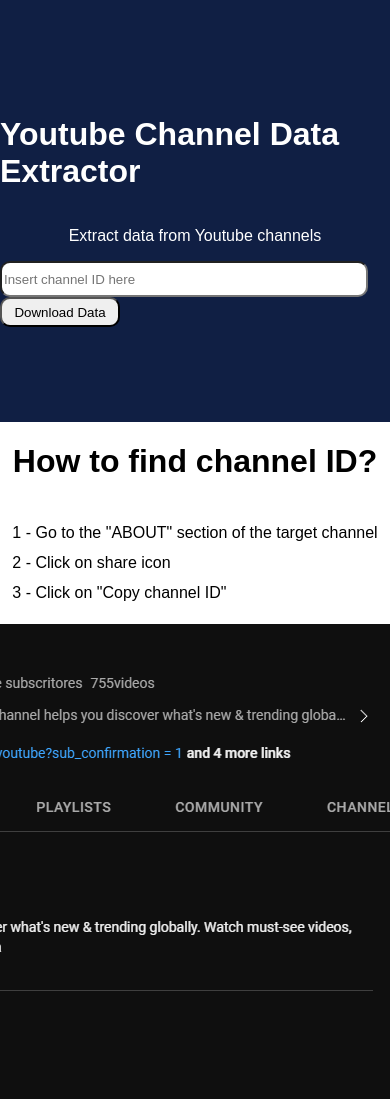
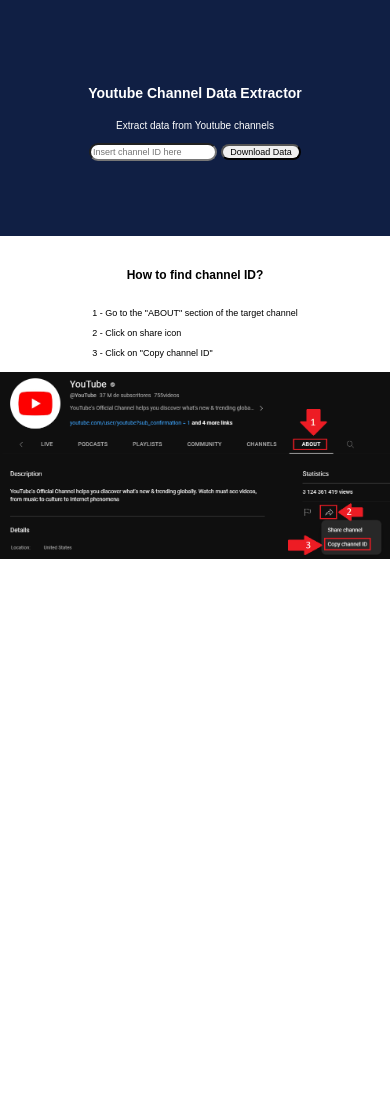
Before and after one commit to gabrieltsferreira/YTChannelDataExtractor, a Flask app: page / in a window 390 px wide; the page is wider, and only the part inside the window is pictured. After the commit the page ends 559 px from the top of that part, so only its background shows below. Run offline with Flask 3, Linux system fonts and the light colour scheme.

Commit message:
Responsive index page

```diff
--- a/static/css/index.css
+++ b/static/css/index.css
@@ -51,17 +51,20 @@
     display: block;
     justify-content: center;
     align-items: center;
+    padding-top: 20px;
 }
 
 .tutorial-title{
     font-family: Arial, Helvetica, sans-serif;
     display: flex;
     justify-content: center;
+    font-size: 20px;
+    font-weight: bold;
 }
 
 .tutorial-sub-title{
     font-family: Arial, Helvetica, sans-serif;
-    line-height: 30px;
+    line-height: 24px;
     display: flex;
     justify-content: center;
 }
@@ -70,3 +73,91 @@
     display: flex;
     justify-content: center;
 }
+
+
+@media (max-width: 1000px){
+
+    .image-resize{
+        width: 100%;
+        height: auto;
+    }
+}
+
+@media (max-width: 600px){
+
+    .upper-content{
+        height: 35vh;
+    }
+
+    .input-title{
+        font-size: 10px;
+    }
+
+    .input-sub-title{
+        font-size: 12px;
+    }
+
+    .input-style{
+        border-radius: 10px;
+        width: 180px;
+        height: 16px;
+        font-size: 9px;
+    }
+
+    .download-buton{
+        border-radius: 10px;
+        width: 85px;
+        height: 20px;
+        font-size: 9px;
+    }
+
+    .tutorial-title{
+        font-size: 15px;
+    }
+
+    .tutorial-sub-title{
+        font-size: 12px;
+        line-height: 20px;
+    }
+
+
+}
+
+@media (max-width: 400px){
+
+    .upper-content{
+        height: 28vh;
+    }
+
+
+    .input-title{
+        font-size: 7px;
+    }
+
+    .input-sub-title{
+        font-size: 10px;
+    }
+
+    .input-style{
+        border-radius: 10px;
+        width: 120px;
+        height: 12px;
+        font-size: 9px;
+    }
+
+    .download-buton{
+        border-radius: 10px;
+        width: 80px;
+        height: 16px;
+        font-size: 9px;
+    }
+
+    .tutorial-title{
+        font-size: 12px;
+    }
+
+    .tutorial-sub-title{
+        font-size: 9px;
+        line-height: 20px;
+    }
+}
--- a/static/css/results.css
+++ b/static/css/results.css
@@ -44,6 +44,8 @@
     font-size: 14px;
     font-family: Arial, Helvetica, sans-serif;
     color: white;
+    display: flex;
+    justify-content: center;
 }
 
 .info_item_display{
--- a/templates/index.html
+++ b/templates/index.html
@@ -28,7 +28,7 @@
         </div>
         <div class="lower-content">
             <div class="tutorial-title">
-                <h1>How to find channel ID?</h1>
+                <p>How to find channel ID?</p>
             </div>
             <div class="tutorial-sub-title">
                 <p>
@@ -40,7 +40,7 @@
                 </p>
             </div>
             <div class="tutorial-image">
-                <img src="../static/images/tutorial.png">
+                <img src="../static/images/tutorial.png" class="image-resize">
             </div>
         </div>
     </div>
```
